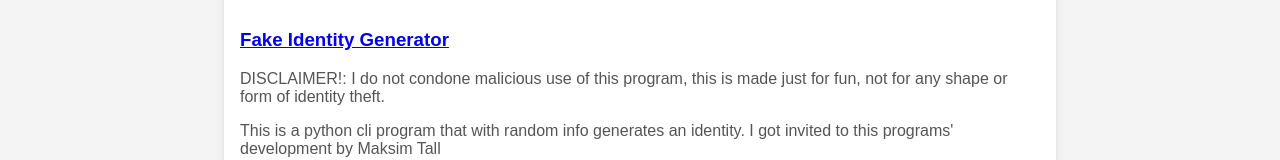
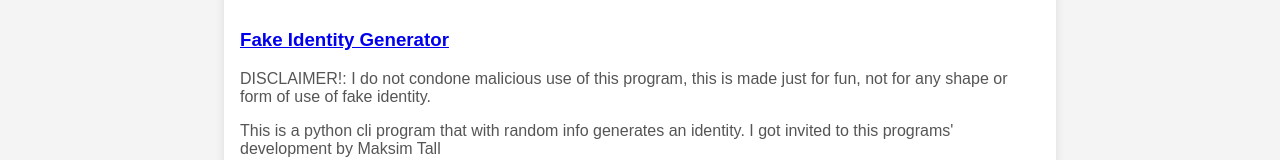
Before and after one commit to Symmercy/Symmercy.github.io, a plain HTML site: page projects.html in a window 1280 px wide. Shown: the part 341-501 px from the top of the page. Drawn offline with Linux system fonts and the light colour scheme.

Commit message:
Update projects.html

```diff
--- a/projects.html
+++ b/projects.html
@@ -73,7 +73,7 @@
 
         <div class="project">
             <h3><a href="https://github.com/maksimtall/2xM-Devs">Fake Identity Generator</a></h3>
-            <p>DISCLAIMER!: I do not condone malicious use of this program, this is made just for fun, not for any shape or form of identity theft.
+            <p>DISCLAIMER!: I do not condone malicious use of this program, this is made just for fun, not for any shape or form of use of fake identity.
             <p>This is a python cli program that with random info generates an identity. I got invited to this programs' development by Maksim Tall</p>
         </div>
         <div class="project">
```
